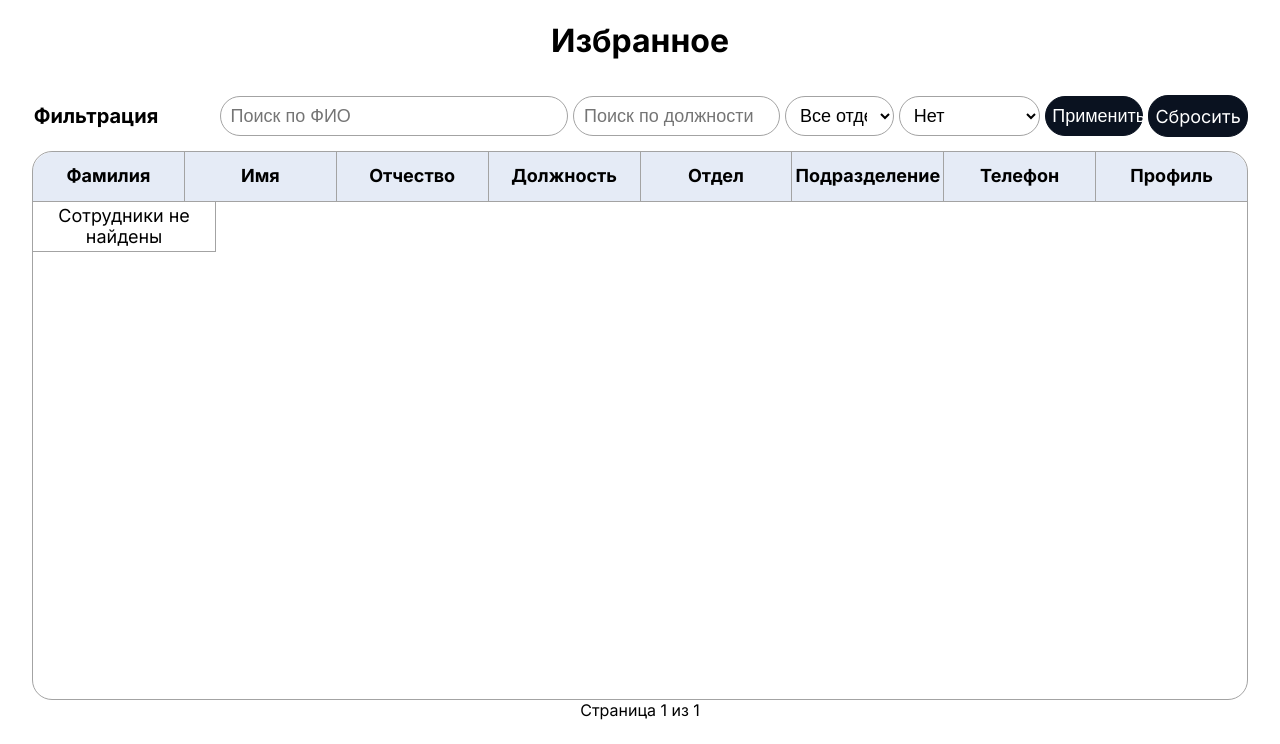
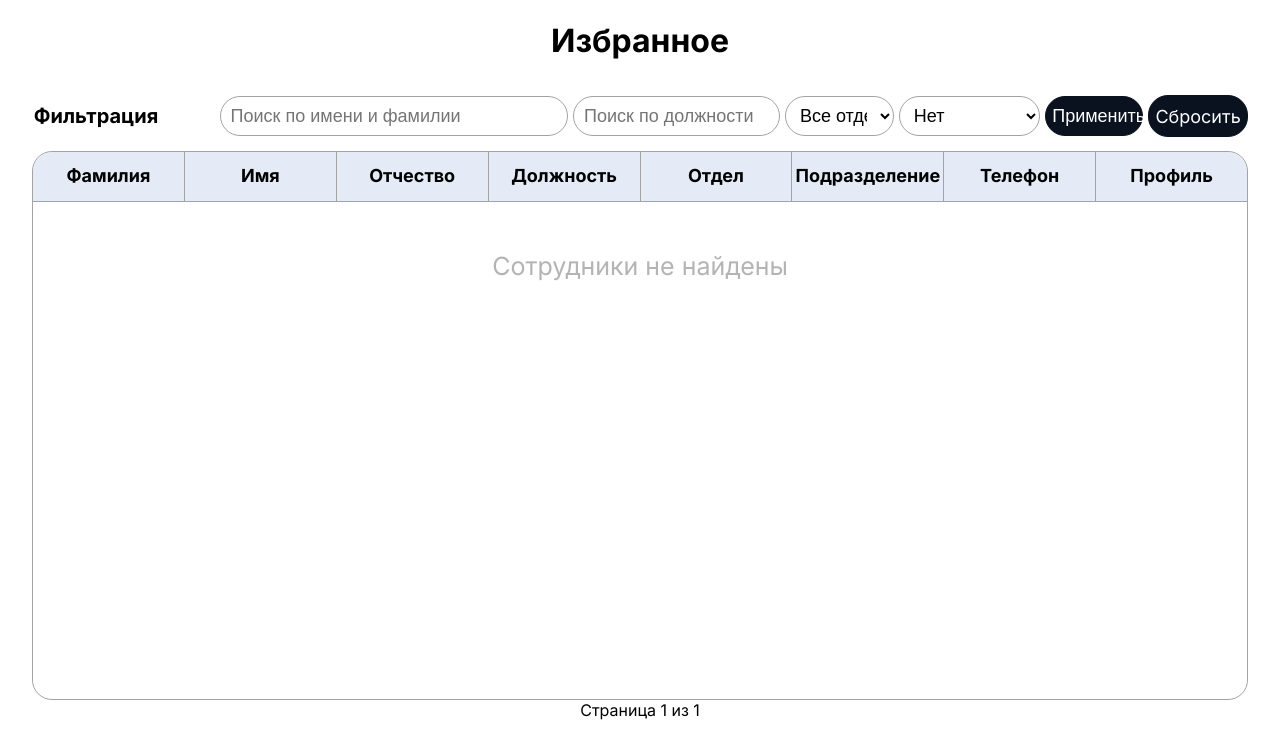
Before and after one commit to mikkixx/ContactBook, a Django app: page /favorites/ in a window 1280 px wide. Shown: the part 56-800 px from the top of the page. Run offline with Django 5.2, Linux system fonts and the light colour scheme; a user stored in the database is signed in; data comes from the database, SQL or seed files in the repository; both versions use the stored data as it was after the commit.

Commit message:
Изменение фильтров

```diff
--- a/metanit/ContactBook/static/css/style.css
+++ b/metanit/ContactBook/static/css/style.css
@@ -340,6 +340,7 @@ form{
     height: 100%;
     display: flex;
     flex-direction: column;
+    align-items: center;
 }
 
 .list > table > tbody > tr{
@@ -347,7 +348,6 @@ form{
     height: 10%;
     display: flex;
     flex-direction: row;
-
 }
 
 .list > table > tbody > tr > td{
@@ -652,3 +652,23 @@ form{
     color: #005eff;
     text-decoration: none;
 }
+
+.none{
+    width: 100%;
+    height: 100%;
+    display: flex;
+    flex-direction: row;
+    justify-content: center;
+}
+
+#employee-none{
+    width: 100%;
+    height: 100%;
+    display: flex;
+    align-items: center;
+    justify-content: center;
+    border: none;
+    font-size: 25px;
+    color:#b4b4b4;
+    margin-top: 40px;
+}
--- a/metanit/ContactBook/templates/contactbook/employee_list.html
+++ b/metanit/ContactBook/templates/contactbook/employee_list.html
@@ -6,7 +6,7 @@
 <div class="filter">
     <div class="zagolovok"><p>Фильтрация</p></div>
     <form method="get" class="elements">
-        <input type="text" id="search" name="search" value="{{ search }}" placeholder="Поиск по ФИО">
+        <input type="text" id="search" name="search" value="{{ search }}" placeholder="Поиск по имени и фамилии">
         <input type="text" id="position" name="position" value="{{ position }}" placeholder="Поиск по должности">
 
         <select name="department" id="dept-select">
@@ -54,7 +54,7 @@
                 <td id="column2"><a href="{% url 'contactbook:employee_detail' emp.pk %}">Перейти</a></td>
             </tr>
             {% empty %}
-            <tr><td colspan="7" style="text-align:center;">Сотрудники не найдены</td></tr>
+            <tr class="none"><td colspan="7" id="employee-none">Сотрудники не найдены</td></tr>
             {% endfor %}
         </tbody>
     </table>
--- a/metanit/ContactBook/templates/contactbook/favorite_list.html
+++ b/metanit/ContactBook/templates/contactbook/favorite_list.html
@@ -6,7 +6,7 @@
 <div class="filter">
     <div class="zagolovok"><p>Фильтрация</p></div>
     <form method="get" class="elements">
-        <input type="text" id="search" name="search" value="{{ search }}" placeholder="Поиск по ФИО">
+        <input type="text" id="search" name="search" value="{{ search }}" placeholder="Поиск по имени и фамилии">
         <input type="text" id="position" name="position" value="{{ position }}" placeholder="Поиск по должности">
 
         <select name="department" id="dept-select">
@@ -54,7 +54,7 @@
                 <td id="column2"><a href="{% url 'contactbook:employee_detail' emp.pk %}">Перейти</a></td>
             </tr>
             {% empty %}
-            <tr><td colspan="7" style="text-align:center;">Сотрудники не найдены</td></tr>
+            <tr class="none"><td colspan="7" id="employee-none">Сотрудники не найдены</td></tr>
             {% endfor %}
         </tbody>
     </table>
--- a/metanit/ContactBook/views.py
+++ b/metanit/ContactBook/views.py
@@ -28,6 +28,7 @@ def employee_list(request):
     sub_id = request.GET.get('subdivision')
     position = request.GET.get('position', '').strip()
 
+    # === ФИЛЬТРАЦИЯ ===
     if search:
         qs = qs.filter(Q(last_name__istartswith=search) | Q(first_name__istartswith=search))
     if dept_id:
```
Also changed, not shown: metanit/db.sqlite3.
